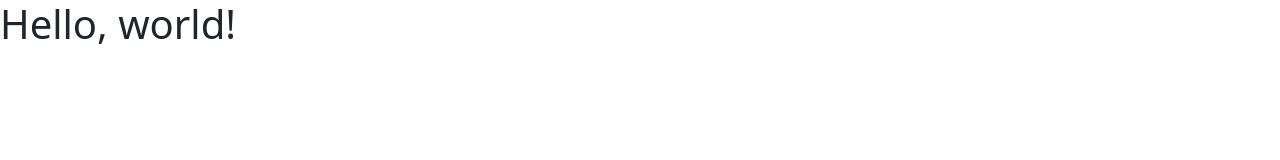
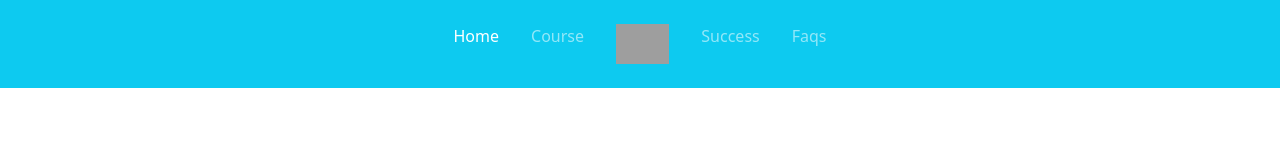
Before and after one commit to Limonshah/edtech, a plain HTML site: page index.html in a window 1280 px wide. Drawn offline with nearby package versions, Linux system fonts and the light colour scheme; grey boxes are pictures that could not be loaded.

Commit message:
header nav bar added

```diff
--- a/index.html
+++ b/index.html
@@ -10,7 +10,40 @@
     <link rel="stylesheet" href="assets/custom.css">
 </head>
   <body>
-    <h1>Hello, world!</h1>
+    <header>
+      <nav class="navbar navbar-expand-lg navbar-dark p-3 bg-info" id="headerNav">
+    <div class="container">
+      <a class="navbar-brand d-block d-lg-none" href="#">
+        <img src="https://limonshah.github.io/panda/images/limon.png" height="40" />
+      </a>
+      <button class="navbar-toggler" type="button" data-bs-toggle="collapse" data-bs-target="#navbarNavDropdown" aria-controls="navbarNavDropdown" aria-expanded="false" aria-label="Toggle navigation">
+        <span class="navbar-toggler-icon"></span>
+      </button>
+
+      <div class="collapse navbar-collapse" id="navbarNavDropdown">
+        <ul class="navbar-nav mx-auto">
+          <li class="nav-item">
+            <a class="nav-link mx-2 active" aria-current="page" href="#">Home</a>
+          </li>
+          <li class="nav-item">
+            <a class="nav-link mx-2" href="#">Course</a>
+          </li>
+          <li class="nav-item d-none d-lg-block">
+            <a class="nav-link mx-2" href="#">
+              <img src="https://limonshah.github.io/panda/images/limon.png" height="40" />
+            </a>
+          </li>
+          <li class="nav-item">
+            <a class="nav-link mx-2" href="#">Success</a>
+          </li>
+          <li class="nav-item">
+            <a class="nav-link mx-2" href="#">Faqs</a>
+          </li>
+        </ul>
+      </div>
+    </div>
+  </nav>
+      </header>
     <!-- bootstrap js -->
     <script src="https://cdn.jsdelivr.net/npm/bootstrap@5.2.0/dist/js/bootstrap.bundle.min.js" integrity="sha384-A3rJD856KowSb7dwlZdYEkO39Gagi7vIsF0jrRAoQmDKKtQBHUuLZ9AsSv4jD4Xa" crossorigin="anonymous"></script>
   </body>
```
